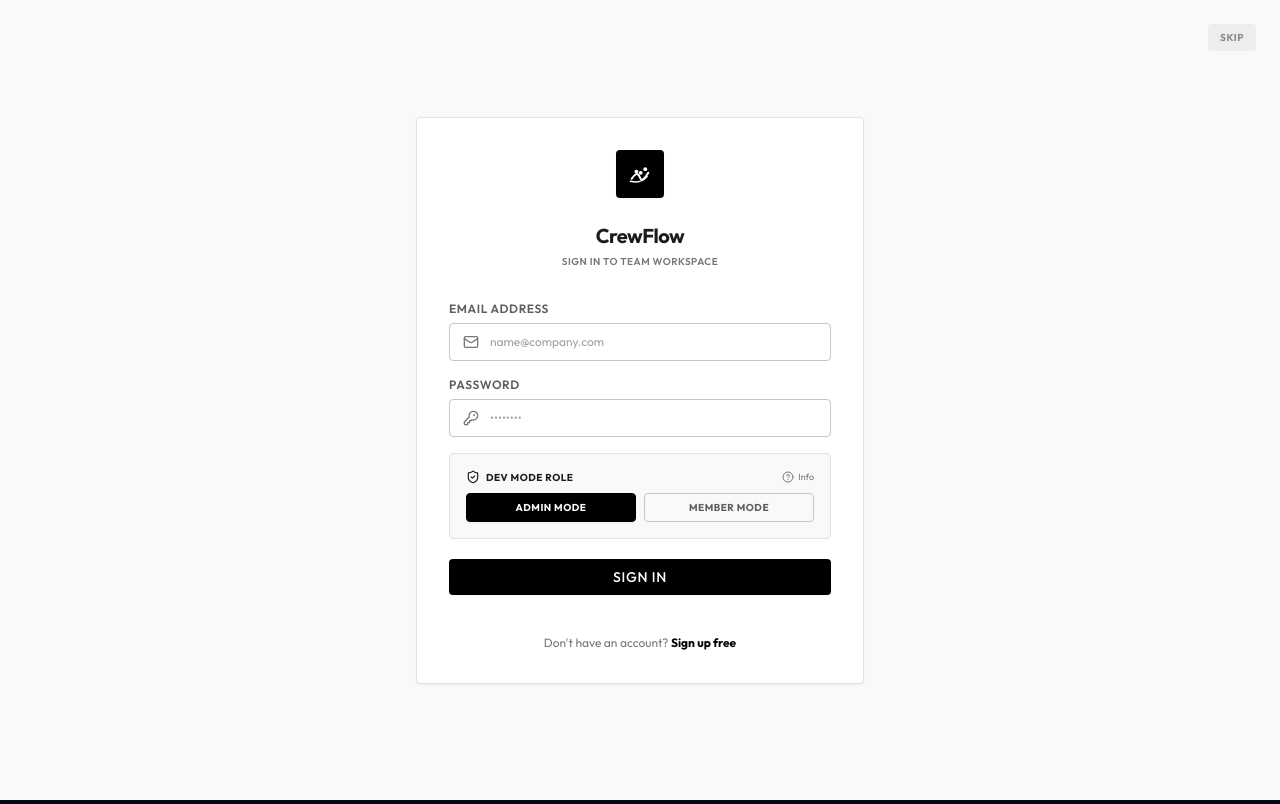
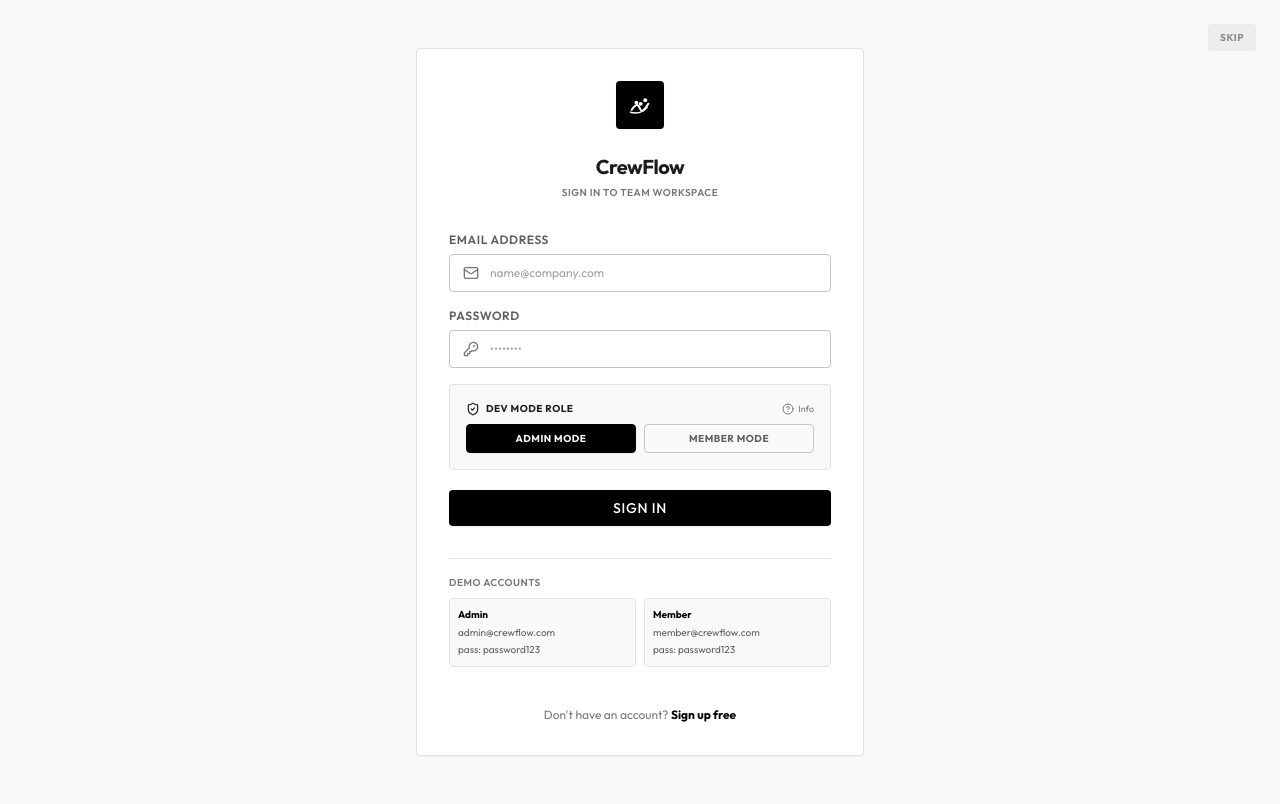
Before and after one commit to Aastha-debug/CrewFlow, a React (Vite) app in the folder frontend/: page / in a window 1280 px wide. Built offline with nearby package versions, Linux system fonts and the light colour scheme.

Commit message:
Add clickable demo accounts to login page

```diff
--- a/frontend/src/components/Login.jsx
+++ b/frontend/src/components/Login.jsx
@@ -167,6 +167,28 @@ const Login = ({ onSwitchToSignup, onSkip }) => {
           </div>
         </form>
 
+        <div className="mt-4 border-t border-[#e2e2e2] pt-4">
+          <p className="text-[10px] text-[#777777] font-semibold tracking-wider uppercase mb-2">Demo Accounts</p>
+          <div className="grid grid-cols-2 gap-2 text-[10px] text-[#5e5e5e] leading-relaxed">
+            <div
+              className="p-2 bg-[#f9f9f9] border border-[#e2e2e2] rounded cursor-pointer hover:border-[#c6c6c6] transition-colors"
+              onClick={() => { setEmail('admin@crewflow.com'); setPassword('password123'); setRole('Admin'); }}
+            >
+              <span className="font-bold text-black block mb-0.5">Admin</span>
+              <span className="select-all">admin@crewflow.com</span><br/>
+              pass: <span className="select-all">password123</span>
+            </div>
+            <div
+              className="p-2 bg-[#f9f9f9] border border-[#e2e2e2] rounded cursor-pointer hover:border-[#c6c6c6] transition-colors"
+              onClick={() => { setEmail('member@crewflow.com'); setPassword('password123'); setRole('Member'); }}
+            >
+              <span className="font-bold text-black block mb-0.5">Member</span>
+              <span className="select-all">member@crewflow.com</span><br/>
+              pass: <span className="select-all">password123</span>
+            </div>
+          </div>
+        </div>
+
         <div className="text-center pt-2">
           <p className="text-xs text-[#777777]">
             Don't have an account?{' '}
```
